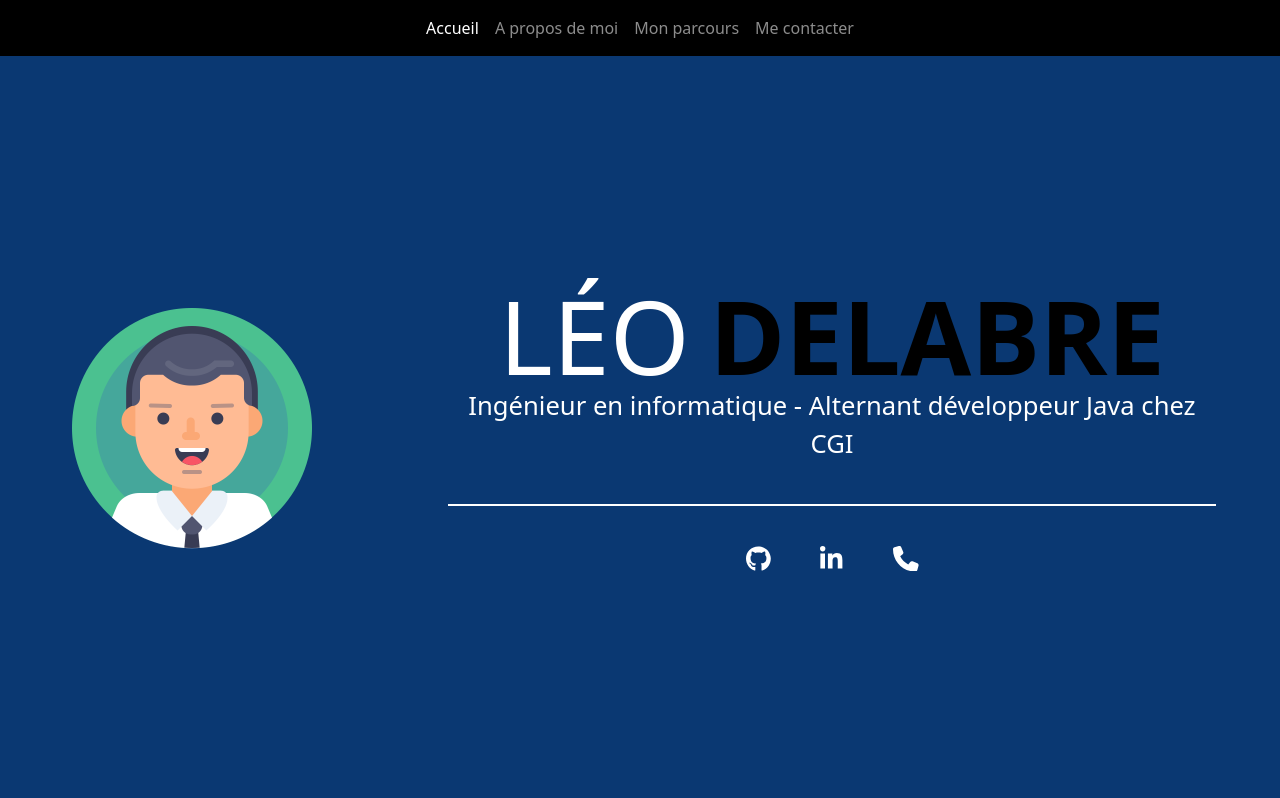
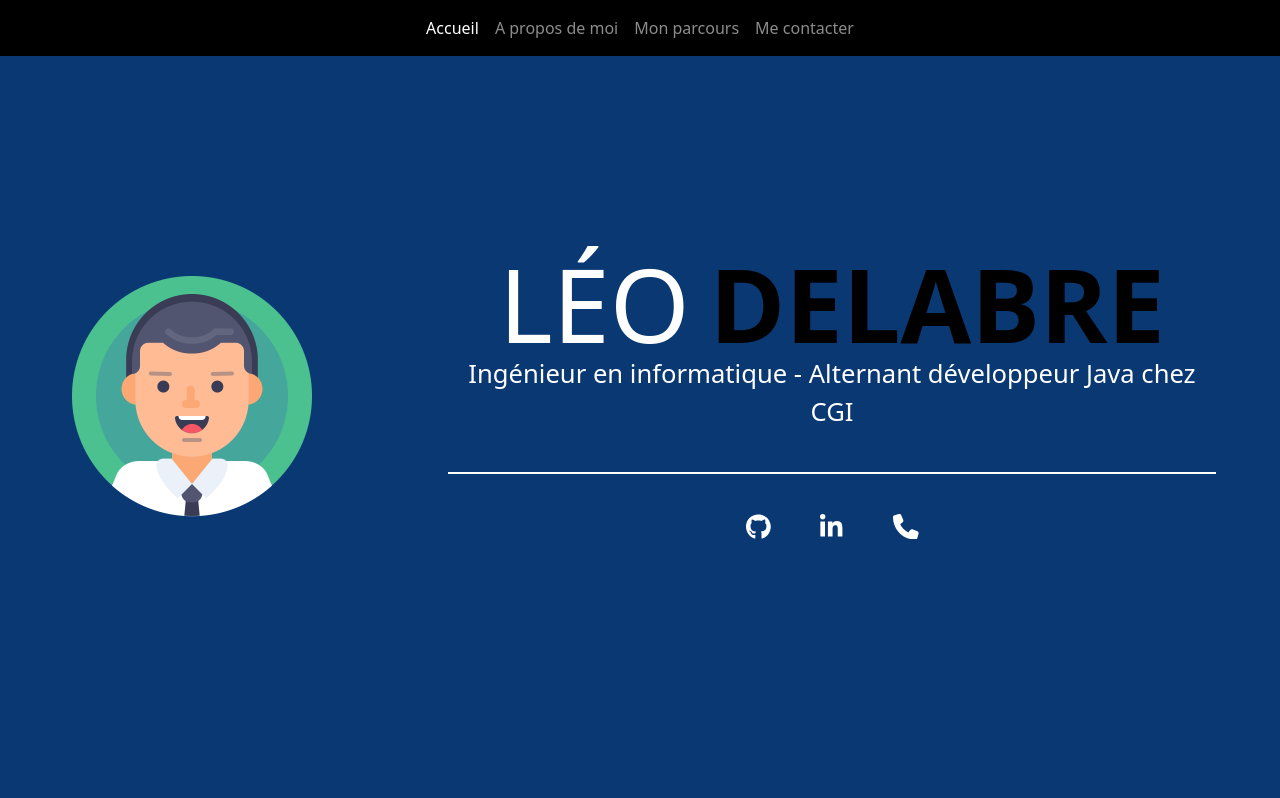
Before and after one commit to SharkX42/cv-leo, a React (Create React App) app: page / in a window 1280 px wide. Shown: the top 798 px of the page. Built offline with nearby package versions, Linux system fonts and the light colour scheme.

Commit message:
add padding home

```diff
--- a/src/Home.css
+++ b/src/Home.css
@@ -1,6 +1,8 @@
 .flexLine{
     display: flex;
     align-items: center;
+    padding-top: 5vw;
+    padding-bottom: 5vw;
 }
 
 #picture{
```
